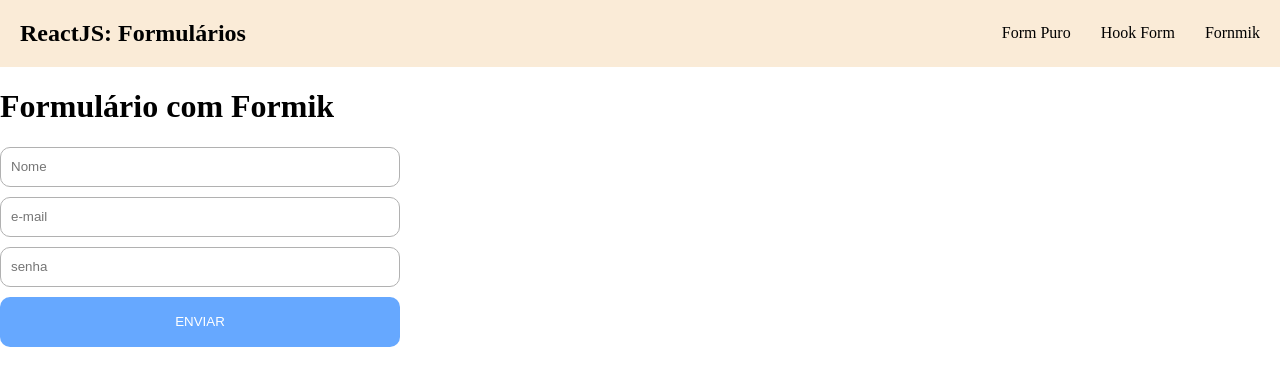
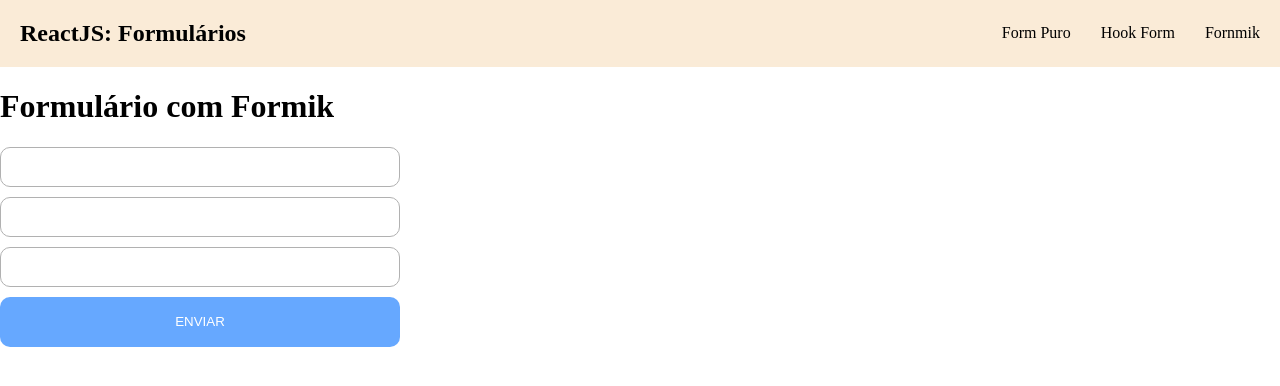
Before and after one commit to fagnercruz/react-forms, a React (Vite) app: page /formik in a window 1280 px wide. Shown: the top 386 px of the page. Built offline with nearby package versions, Linux system fonts and the light colour scheme.

Commit message:
Reduzindo o boilerplate com formik

```diff
--- a/src/routes/FormikForm/index.tsx
+++ b/src/routes/FormikForm/index.tsx
@@ -1,4 +1,4 @@
-import { Formik, Form } from "formik";
+import { Formik, Form, Field } from "formik";
 
 export default function FormikForm() {
   return (
@@ -8,37 +8,16 @@ export default function FormikForm() {
       <Formik
         initialValues={{ nome: "", email: "", senha: "" }}
         onSubmit={(values, { setSubmitting }) => {
-          console.log("Formulário Formik");
+          console.log("Formulário Formik - Sem boilerplate");
           console.log(values);
           setSubmitting(false);
         }}
       >
-        {({ values, handleChange, handleSubmit, handleBlur, isSubmitting }) => (
-          <Form className="form-testes" onSubmit={handleSubmit}>
-            <input
-              type="text"
-              placeholder="Nome"
-              name="nome"
-              value={values.nome}
-              onChange={handleChange}
-              onBlur={handleBlur}
-            />
-            <input
-              type="email"
-              placeholder="e-mail"
-              name="email"
-              value={values.email}
-              onChange={handleChange}
-              onBlur={handleBlur}
-            />
-            <input
-              type="password"
-              placeholder="senha"
-              name="senha"
-              value={values.senha}
-              onChange={handleChange}
-              onBlur={handleBlur}
-            />
+        {({ isSubmitting }) => (
+          <Form className="form-testes">
+            <Field type="text" name="nome" />
+            <Field type="email" name="email" />
+            <Field type="password" name="senha" />
             <button type="submit" disabled={isSubmitting}>
               Enviar
             </button>
```
